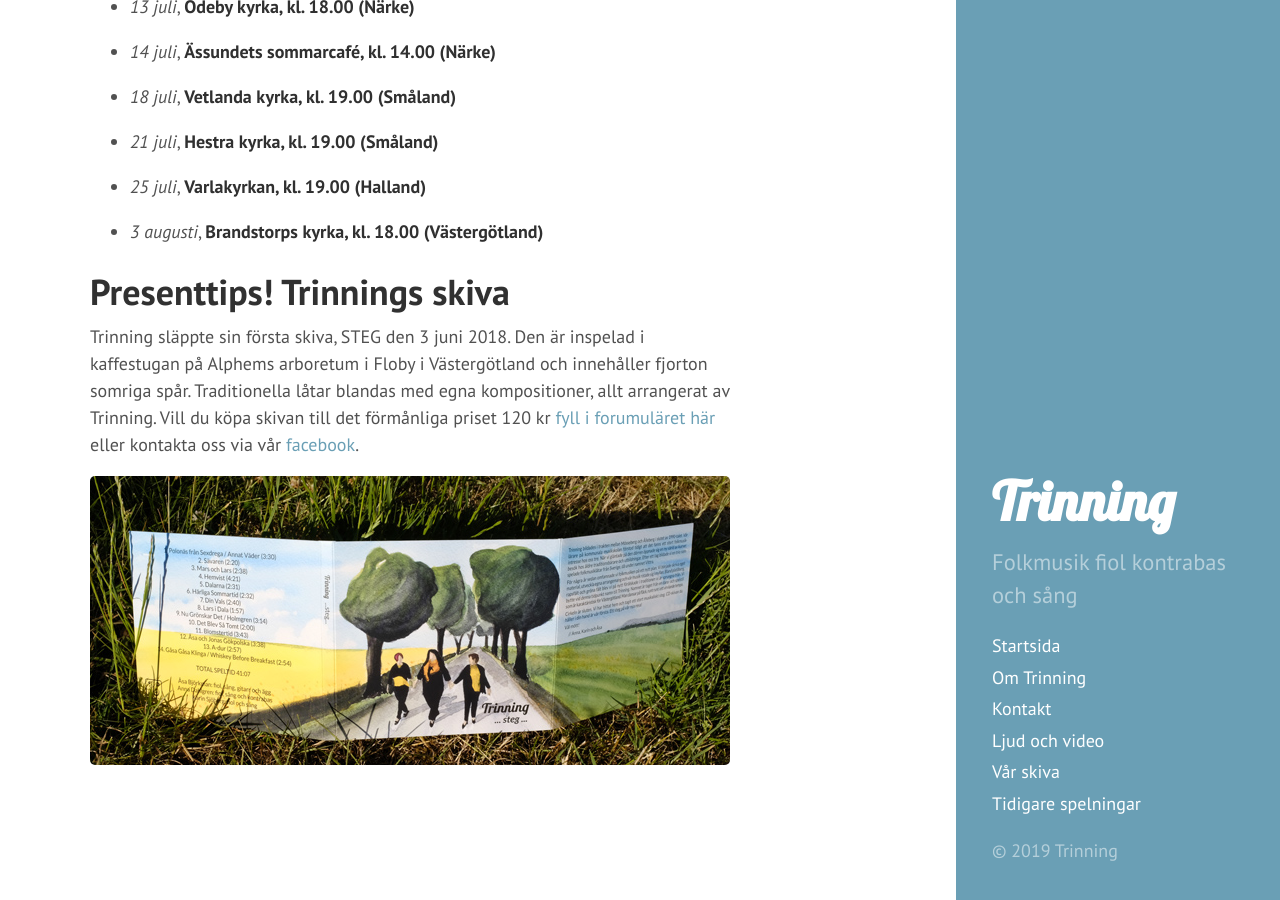
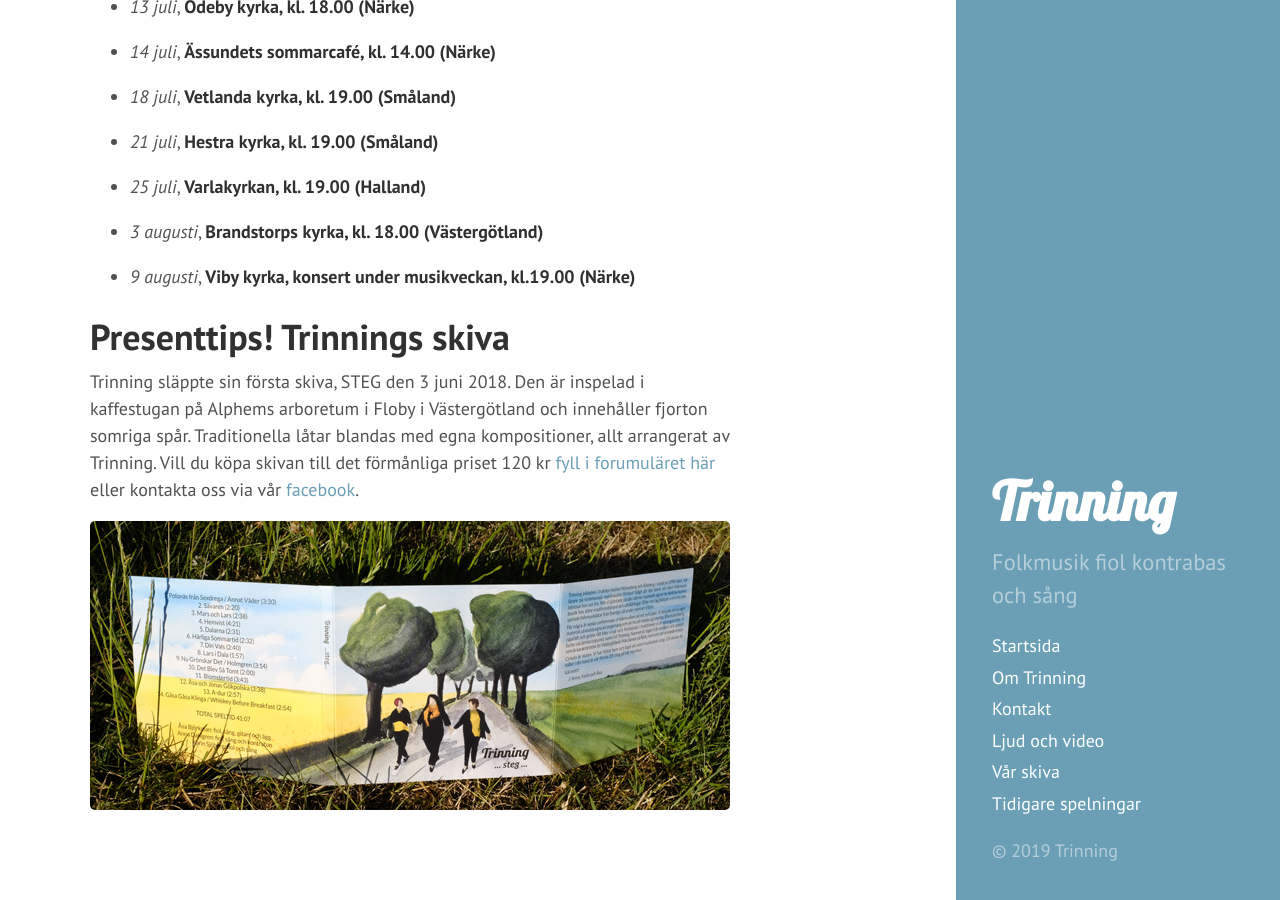
Before and after one commit to trinning/trinning.github.io, a Jekyll site: the page built from index.md, in a window 1280 px wide and 900 px high, scrolled down 880 px. Built offline with Jekyll 4.4.1, drawn with Linux system fonts in a browser that asks for light colours.

Commit message:
uppdaterat konserter

```diff
--- a/index.md
+++ b/index.md
@@ -34,6 +34,8 @@ in lite norskt, amerikanskt, låtar från de brittiska öarna och visor från de
 
 * *3 augusti*, **Brandstorps kyrka, kl. 18.00 (Västergötland)**
 
+* *9 augusti*, **Viby kyrka, konsert under musikveckan, kl.19.00 (Närke)**
+
 # Presenttips! Trinnings skiva
 Trinning släppte sin första skiva, STEG den 3 juni 2018. Den är inspelad i kaffestugan på Alphems arboretum i Floby i Västergötland och innehåller fjorton somriga spår. Traditionella låtar blandas med egna kompositioner, allt arrangerat av Trinning. Vill du köpa skivan till det förmånliga priset 120 kr [fyll i forumuläret här](/skivor) eller kontakta oss via vår [facebook](https://www.facebook.com/trinningfolk/).
 
```
